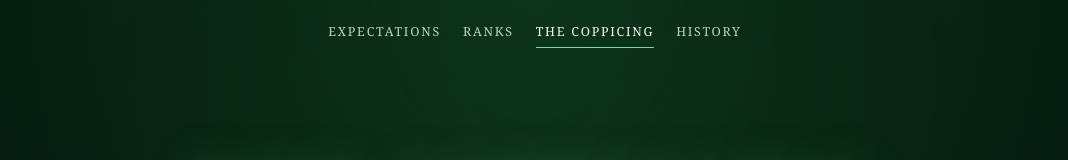
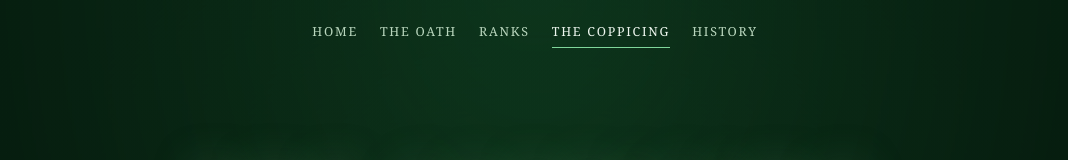
Before and after one commit to oaksworn/oaksworn.github.io, a plain HTML site: page coppicing.html in a window 1280 px wide. Shown: the top 160 px of the page, without its empty margins (105-1173 px from the left). Drawn offline with Linux system fonts and the light colour scheme.

Commit message:
Update coppicing.html

```diff
--- a/coppicing.html
+++ b/coppicing.html
@@ -11,7 +11,7 @@
 <link rel="stylesheet" href="styles.css">
 </head>
 <body>
-<nav><a href="index.html">Expectations</a><a href="ranks.html">Ranks</a><a href="coppicing.html" class=on>The Coppicing</a><a href="history.html">History</a></nav>
+<nav><a href="index.html">Home</a><a href="oath.html">The Oath</a><a href="ranks.html">Ranks</a><a href="coppicing.html" class=on>The Coppicing</a><a href="history.html">History</a></nav>
 <header class="hero small"><h1>The Coppicing</h1></header>
 <main class="wrap">
 <section id="coppicing">
```
